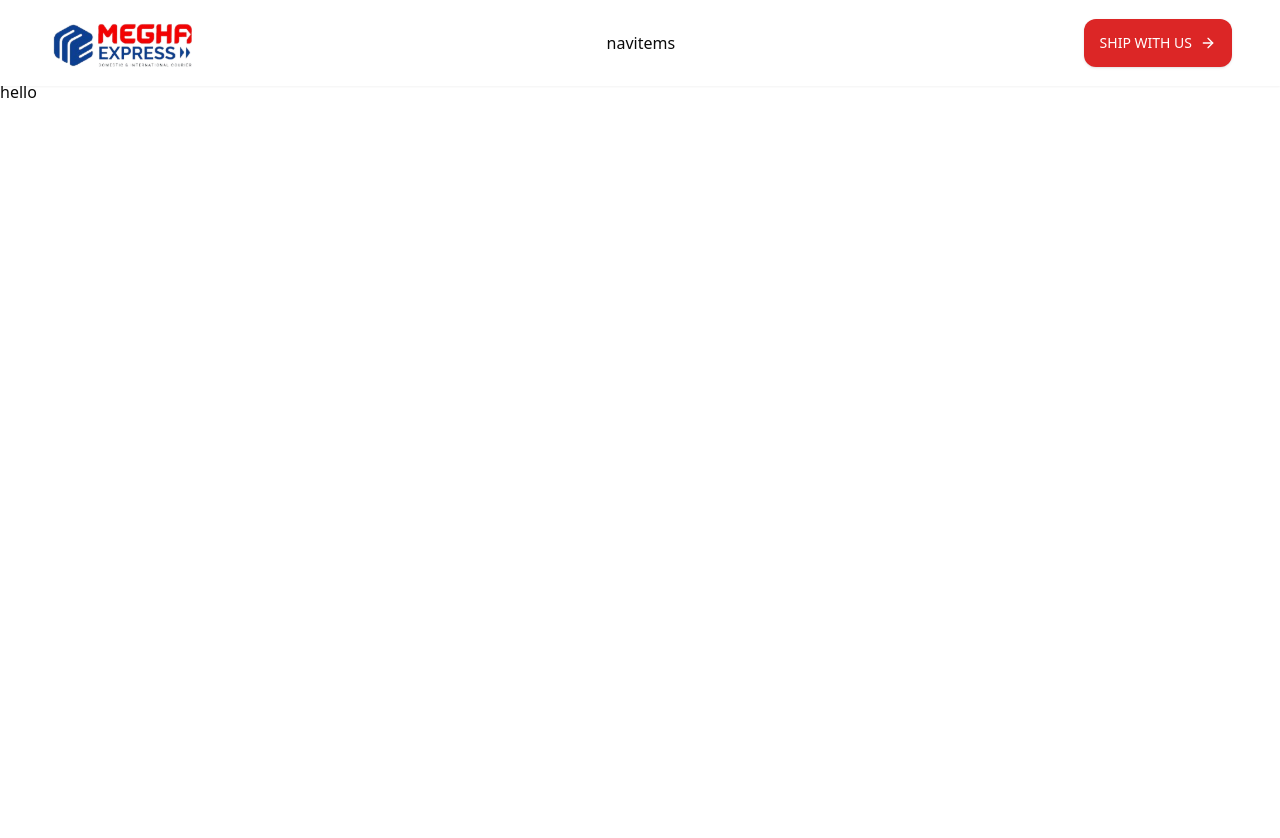
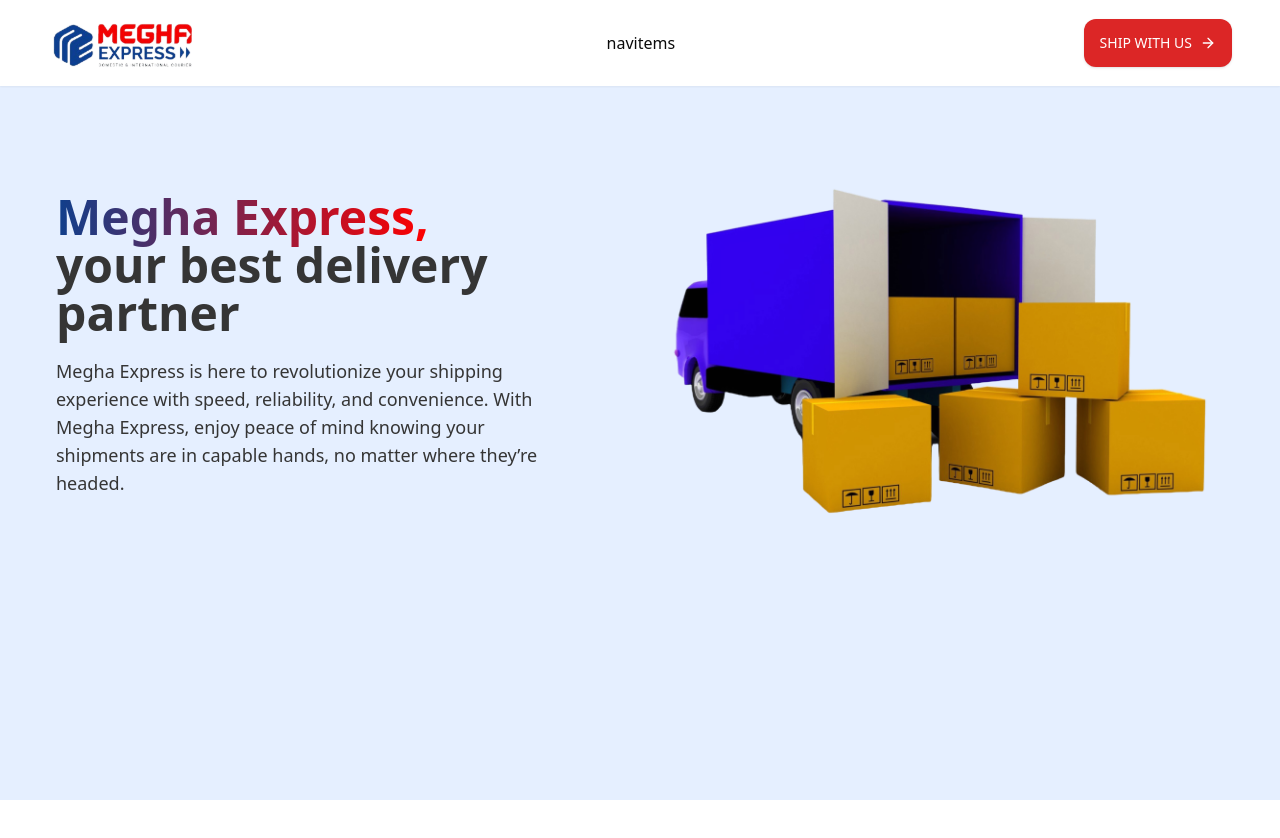
Before and after one commit to exionstech/megha-express-client, a Next.js app: page / in a window 1280 px wide. Shown: the top 838 px of the page. After the commit the page ends 800 px from the top, so only its background shows below. Built offline with nearby package versions, Linux system fonts and the light colour scheme.

Commit message:
Add Hero component and update landing page; modify Navbar and Logo styles

```diff
--- /dev/null
+++ b/src/app/(landing)/_components/hero.tsx
@@ -0,0 +1,21 @@
+import Image from 'next/image'
+import React from 'react'
+
+const Hero = () => {
+  return (
+    <section className='w-full min-h-screen pt-20 bg-[#E5EFFF]'>
+        <div className='max-w-screen-2xl w-full mx-auto px-5 md:px-14 h-full flex flex-col md:flex-row gap-5 items-center py-10'>
+        <div className="w-full md:w-1/2 flex flex-col gap-5 h-full">
+        <h1 className='text-5xl font-semibold text-[#353535]'><span className='bg-gradient-to-l from-[#FF0000] to-[#0F3F8C] text-transparent bg-clip-text'>Megha Express,</span><br />
+        your best delivery partner</h1>
+        <p className='text-[#353535] text-lg line-clamp-5 md:w-[90%]'>Megha Express is here to revolutionize your shipping experience with speed, reliability, and convenience. With Megha Express, enjoy peace of mind knowing your shipments are in capable hands, no matter where they’re headed.</p>
+        </div>
+        <div className="w-full md:w-1/2 p-4 overflow-hidden">
+        <Image src='/landing/hero/truck.png' width={300} height={300} layout='responsive' alt='hero'/>
+        </div>
+    </div>
+    </section>
+  )
+}
+
+export default Hero
--- a/src/app/(landing)/page.tsx
+++ b/src/app/(landing)/page.tsx
@@ -1,9 +1,10 @@
 import { MaxWrapper } from "@/components/shared/max-wrapper";
+import Hero from "./_components/hero";
 
 export default function Home() {
   return (
     <MaxWrapper>
-      hello
+      <Hero/>
     </MaxWrapper>
   );
 }
--- a/src/app/globals.css
+++ b/src/app/globals.css
@@ -68,6 +68,10 @@
     --chart-4: 280 65% 60%;
     --chart-5: 340 75% 55%;
   }
+
+  ::-webkit-scrollbar {
+    display: none;
+  }
 }
 
 
--- a/src/app/layout.tsx
+++ b/src/app/layout.tsx
@@ -24,7 +24,7 @@
     <html lang="en">
       <body className={cn(poppins, "font-poppins antialiased w-full h-full min-h-screen scroll-smooth mx-auto")}>
         <Navbar/>
-        <div className="mt-[5rem]">
+        <div>
         {children}
         </div>
       </body>
--- a/src/components/shared/logo.tsx
+++ b/src/components/shared/logo.tsx
@@ -16,7 +16,14 @@
             alt="logo"
             width={150}
             height={150}
-            className="shrink-0"
+            className="shrink-0 md:flex hidden"
+        />
+        <Image
+            src="/logo.svg"
+            alt="logo"
+            width={100}
+            height={100}
+            className="shrink-0 md:hidden"
         />
     </Link>
   )
--- a/src/components/shared/navbar.tsx
+++ b/src/components/shared/navbar.tsx
@@ -5,7 +5,8 @@
 
 const Navbar = () => {
   return (
-    <div className='fixed right-0 left-0 top-0 z-10 shadow-sm max-w-screen-2xl mx-auto px-12 md:flex hidden items-center justify-between w-full bg-white py-3'>
+    <div className="fixed right-0 left-0 top-0 z-10 shadow-sm w-full bg-white">
+        <div className='max-w-screen-2xl mx-auto px-12 md:flex hidden items-center justify-between w-full py-3'>
         <Logo/>
       <div className="">
         navitems
@@ -15,6 +16,7 @@
         <ArrowRight className='size-6'/>
       </Button>
     </div>
+    </div>
   )
 }
 
```
Also changed, not shown: public/landing/hero/truck.png (added).
